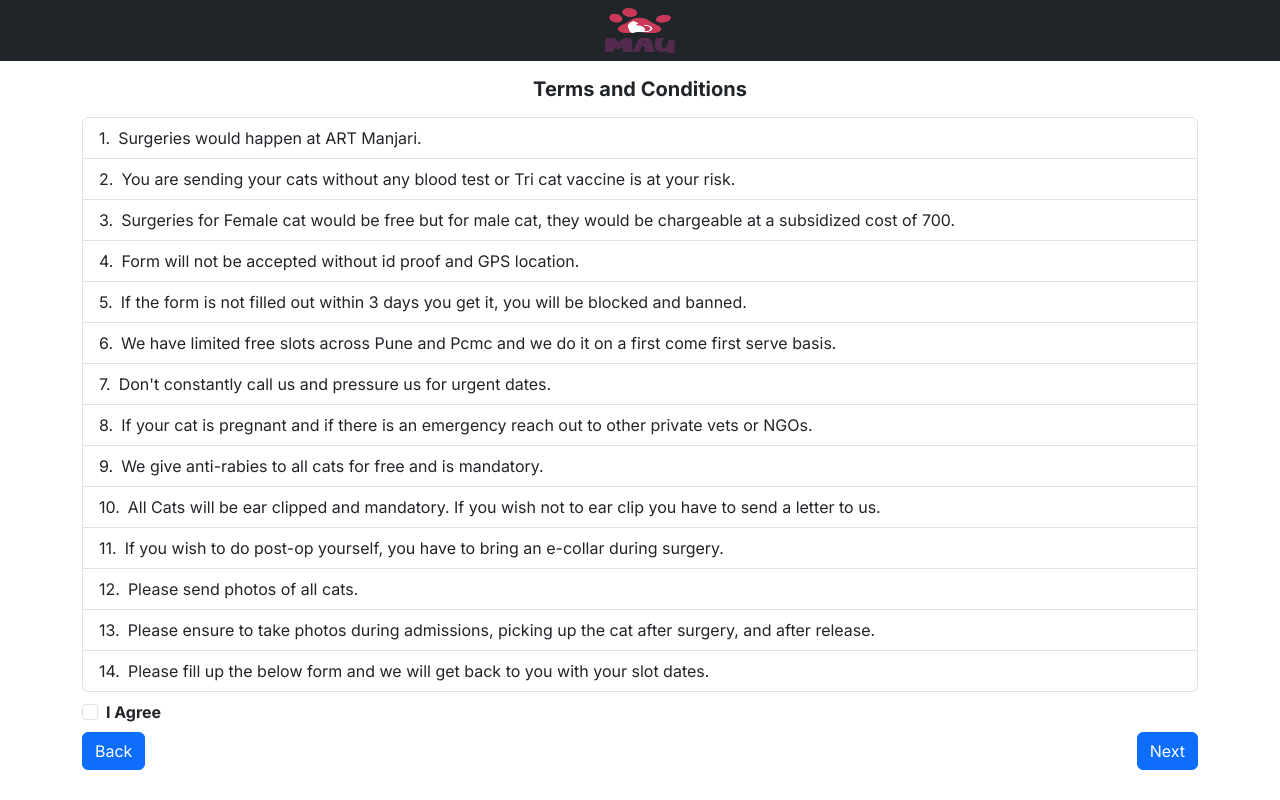
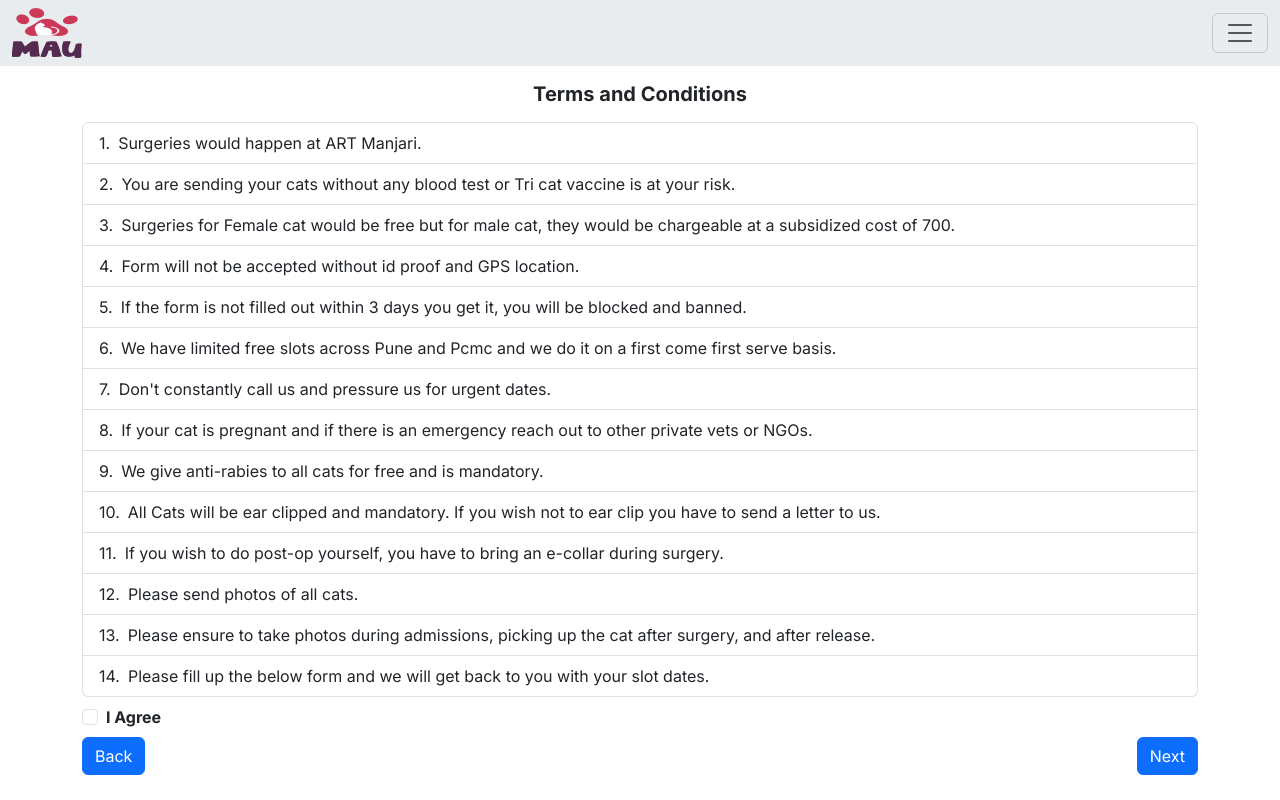
Before and after one commit to 010divyesh/mau_project, a Next.js app: page /en/Guidelines in a window 1280 px wide. Built offline with nearby package versions, Linux system fonts and the light colour scheme.

Commit message:
hamburgar added

```diff
--- a/src/components/Navbar/index.tsx
+++ b/src/components/Navbar/index.tsx
@@ -1,18 +1,72 @@
+"use client"
+import classNames from 'classnames';
 import Image from 'next/image'
+import { useState } from 'react';
 
 export default function Nav() {
+
+  const [menuOpen, setMenuOpen] = useState(false);
+
+  const toggleMenu = () => {
+    setMenuOpen(!menuOpen);
+  };
+
+  const closeMenu = () => {
+    setMenuOpen(false);
+  };
   return (
-    <ul className="nav bg-dark justify-content-center">
-      <li className="nav-item">
+    // <ul className="nav bg-dark justify-content-center">
+    //   <li className="nav-item">
+    //     <a className="nav-link active" aria-current="page" href="/">
+    //       <Image
+    //         src="/img/file.png"
+    //         width={70}
+    //         height={45}
+    //         alt=""
+    //       />
+    //     </a>
+    //   </li>
+    // </ul>
+
+
+    <nav className="navbar bg-body-secondary ">
+      <div className="container-fluid">
         <a className="nav-link active" aria-current="page" href="/">
-          <Image
-            src="/img/file.png"
-            width={70}
-            height={45}
-            alt=""
-          />
+          <Image src="/img/file.png" width={70} height={50} alt="" />
         </a>
-      </li>
-    </ul>
+        <button className="navbar-toggler" type="button" onClick={toggleMenu}>
+          <span className="navbar-toggler-icon" />
+        </button>
+        <div
+          className={
+            classNames('offcanvas offcanvas-end text-bg-white' ,{show: menuOpen})}
+          tabIndex={-1}
+        >
+          <div className="offcanvas-header">
+          <h5 className="fw-bold text-center my-3">PROJECT-MAU</h5>
+            <button
+              type="button"
+              className="btn-close "
+              data-bs-dismiss="offcanvas"
+              onClick={toggleMenu}
+            />
+          </div>
+          <div className="offcanvas-body">
+            <ul className="navbar-nav justify-content-end flex-grow-1 pe-3">
+              <li className="nav-item" onClick={closeMenu}>
+                <a className="fw-bold nav-link" aria-current="page" href="#">
+                  ADMIN
+                </a>
+              </li>
+              <li className="nav-item" onClick={closeMenu}>
+                <a className="fw-bold nav-link" href="#">
+                  USER
+                </a>
+              </li>
+            </ul>
+          </div>
+        </div>
+      </div>
+    </nav>
   );
 }
```
